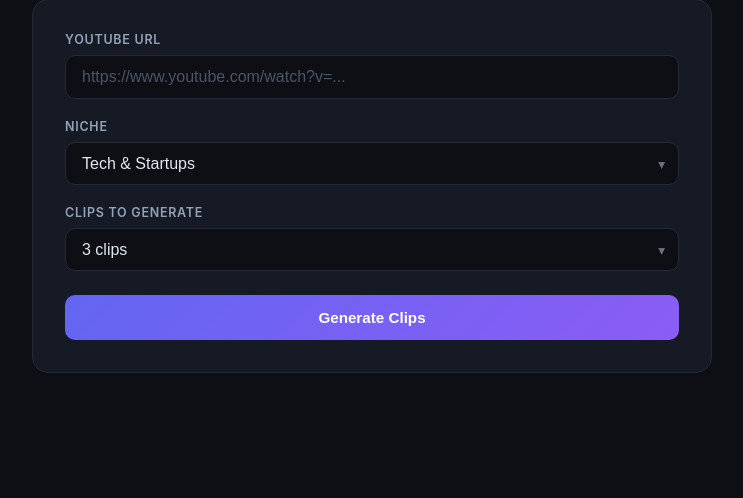
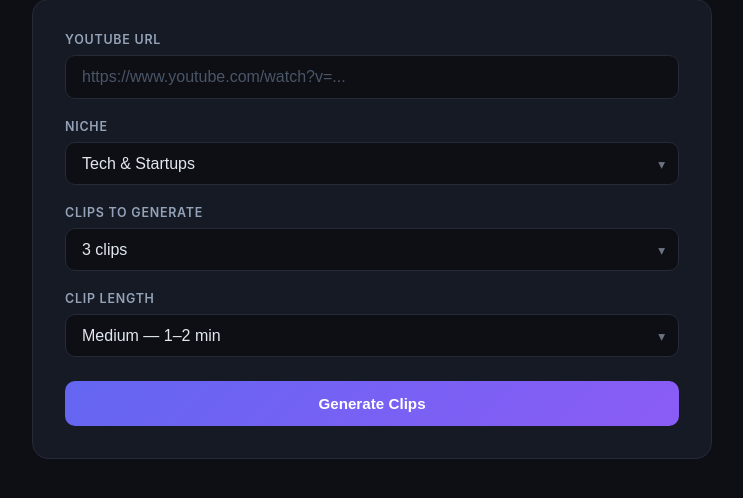
Before and after one commit to gettinbusyyy/ClipAI, a Flask app: page / in a window 1280 px wide. Shown: the part 125-623 px from the top of the page, without its empty margins (268-1011 px from the left). Run offline with Flask 3, Linux system fonts and the light colour scheme; some libraries are stand-ins or nearby versions.

Commit message:
feat: enforce sentence boundaries and add clip length control
- scorer.py: require Claude to start/end clips at sentence boundaries;
  enforce per-length min/max ms windows in the prompt (short 30-60s,
  medium 60-120s, long 2-4min); add LENGTH_RANGES dict and clip_length
  param to score_clips()
- app.py: thread clip_length from form through run_pipeline → score_clips()
- index.html: add Clip Length dropdown (short/medium/long) to the form

Co-Authored-By: Claude Sonnet 4.6 <noreply@anthropic.com>

```diff
--- a/app.py
+++ b/app.py
@@ -52,7 +52,7 @@ def parse_srt(srt_content):
     return blocks
 
 
-def run_pipeline(job_id: str, url: str, niche: str, count: int = 3):
+def run_pipeline(job_id: str, url: str, niche: str, count: int = 3, clip_length: str = "medium"):
     def update(step, message):
         jobs[job_id].update({"step": step, "message": message})
 
@@ -68,7 +68,7 @@ def run_pipeline(job_id: str, url: str, niche: str, count: int = 3):
         update(2, "Analyzing transcript with Claude AI...")
         from scorer import load_transcript, score_clips
         transcript_text = load_transcript("transcript.txt")
-        clips = score_clips(transcript_text, niche, count)
+        clips = score_clips(transcript_text, niche, count, clip_length)
         with open("clips.json", "w") as f:
             json.dump(clips, f, indent=2)
 
@@ -194,10 +194,14 @@ def process():
         count = 3
     count = max(1, min(15, count))  # clamp to sane range
 
+    clip_length = request.form.get("clip_length", "medium").strip()
+    if clip_length not in ("short", "medium", "long"):
+        clip_length = "medium"
+
     job_id = str(uuid.uuid4())
     jobs[job_id] = {"status": "running", "step": 0, "message": "Starting...", "clips": []}
 
-    t = threading.Thread(target=run_pipeline, args=(job_id, url, niche, count), daemon=True)
+    t = threading.Thread(target=run_pipeline, args=(job_id, url, niche, count, clip_length), daemon=True)
     t.start()
 
     return jsonify({"job_id": job_id})
--- a/templates/index.html
+++ b/templates/index.html
@@ -575,6 +575,16 @@
           </select>
         </div>
       </div>
+      <div class="field">
+        <label for="clip_length">Clip length</label>
+        <div class="select-wrap">
+          <select id="clip_length" name="clip_length">
+            <option value="short">Short &mdash; 30&ndash;60 s</option>
+            <option value="medium" selected>Medium &mdash; 1&ndash;2 min</option>
+            <option value="long">Long &mdash; 2&ndash;4 min</option>
+          </select>
+        </div>
+      </div>
       <button type="submit" id="submit-btn">Generate Clips</button>
     </form>
   </div>
```
Also changed, not shown: scorer.py (+20 -4 lines).
